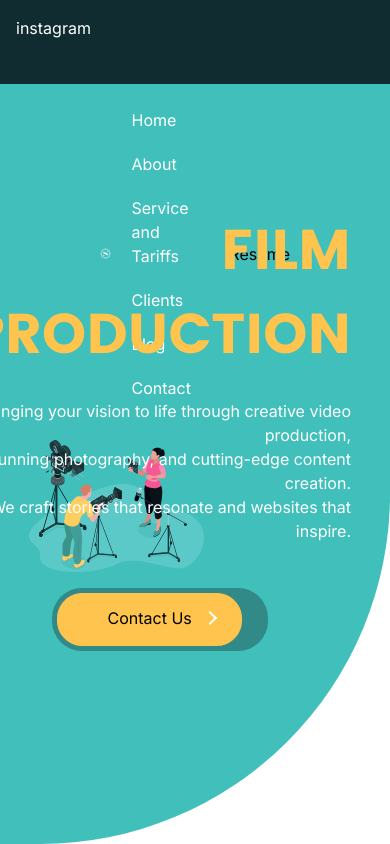
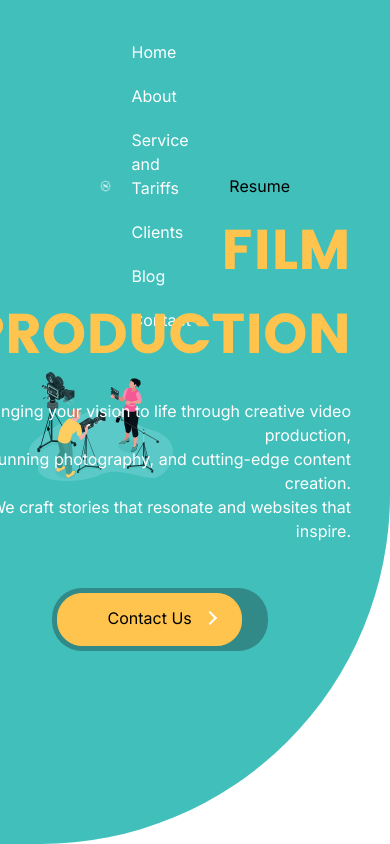
Before and after one commit to dissojak/StoonProd, a Next.js app: page / in a window 390 px wide. Shown: the top 844 px of the page. Built offline with nearby package versions, Linux system fonts and the light colour scheme.

Commit message:
tailwind config

```diff
--- a/src/app/components/Navbar.js
+++ b/src/app/components/Navbar.js
@@ -4,16 +4,13 @@ import { useState } from "react";
 import Link from "next/link";
 
 const Navbar = () => {
-  // State to track the active nav link
   const [activeLink, setActiveLink] = useState("about");
 
   const handleNavClick = (link) => {
-    setActiveLink(link); // Update active link when a link is clicked
+    setActiveLink(link);
   };
 
   return (
-    <>
-      {/* <img className="hero"/> */}
     <nav className="navbar navbar-expand-lg navbar-light bg-light">
       <Link href="/" className="navbar-brand">
         <img
@@ -24,32 +21,32 @@ const Navbar = () => {
       </Link>
       <ul className="navbar-nav">
         <li className="nav-item">
-            <Link href="/" className="nav-link">
+          <Link href="/" className="nav-link" onClick={() => handleNavClick('home')}>
             Home
           </Link>
         </li>
         <li className="nav-item">
-            <Link href="/about" className="nav-link">
+          <Link href="/about" className="nav-link" onClick={() => handleNavClick('about')}>
             About
           </Link>
         </li>
         <li className="nav-item">
-            <Link href="/services" className="nav-link">
+          <Link href="/services" className="nav-link" onClick={() => handleNavClick('services')}>
             Service and Tariffs
           </Link>
         </li>
         <li className="nav-item">
-            <Link href="/ourClients" className="nav-link">
+          <Link href="/ourClients" className="nav-link" onClick={() => handleNavClick('clients')}>
             Clients
           </Link>
         </li>
         <li className="nav-item">
-            <Link href="/blog" className="nav-link">
+          <Link href="/blog" className="nav-link" onClick={() => handleNavClick('blog')}>
             Blog
           </Link>
         </li>
         <li className="nav-item">
-            <Link href="/contact" className="nav-link">
+          <Link href="/contact" className="nav-link" onClick={() => handleNavClick('contact')}>
             Contact
           </Link>
         </li>
@@ -58,7 +55,6 @@ const Navbar = () => {
         Resume
       </button>
     </nav>
-    </>
   );
 };
 
--- a/src/app/page.js
+++ b/src/app/page.js
@@ -6,7 +6,7 @@ export default function Home() {
   return (
     <Fragment>
       <div className="hero_area">
-        <div className="topBare">
+        <div className=" bg-[#112C30] h-16 w-auto -mb-4 xs:hidden ">
           <div className="text-white p-4">instagram</div>
         </div>
         <Navbar />
--- a/tailwind.config.js
+++ b/tailwind.config.js
@@ -13,6 +13,19 @@ module.exports = {
           "conic-gradient(from 180deg at 50% 50%, var(--tw-gradient-stops))",
       },
     },
+    screens: {
+      'xs' : '320px' ,
+      'sm': '640px',
+      // => @media (min-width: 640px) { ... }
+
+      'md': '1024px',
+      // => @media (min-width: 1024px) { ... }
+
+      'lg': '1280px',
+      // => @media (min-width: 1280px) { ... }
+    },
   },
-  plugins: [],
+  plugins: [
+
+  ],
 };
```
Lines whose indentation alone changed are shown as unchanged.
